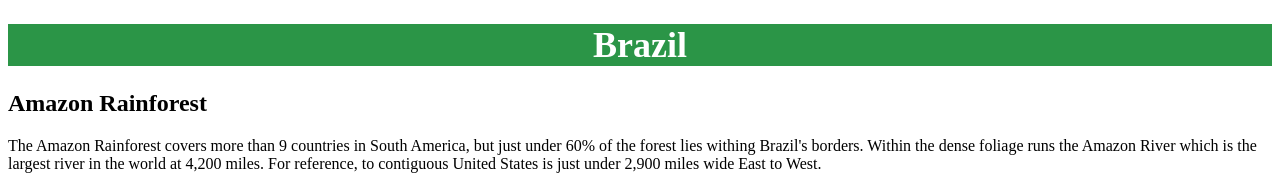
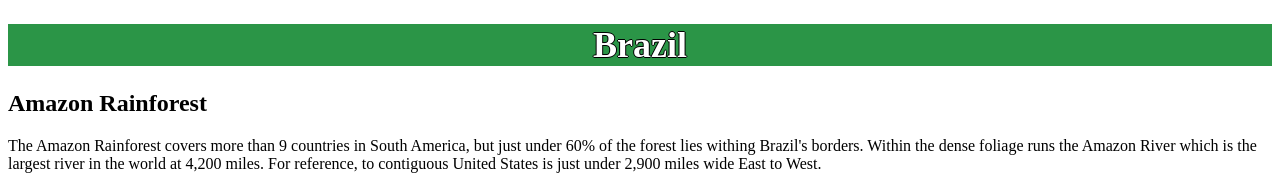
Before and after one commit to SnakeyJakeOdin/latin-ameria-countries, a plain HTML site: page countries/brazil.html in a window 1280 px wide. Shown: the top 175 px of the page. Drawn offline with Linux system fonts and the light colour scheme.

Commit message:
Create black outline around country title

```diff
--- a/styles.css
+++ b/styles.css
@@ -4,6 +4,8 @@
   color: white;
   font-size: 36px;
   text-align: center;
+  /* black shadow around text */
+  text-shadow: 1px 0 0 #000, 0 -1px 0 #000, 0 1px 0 #000, -1px 0 0 #000;
 }
 .brazil {
   background-color: rgb(43,149,71);
```
